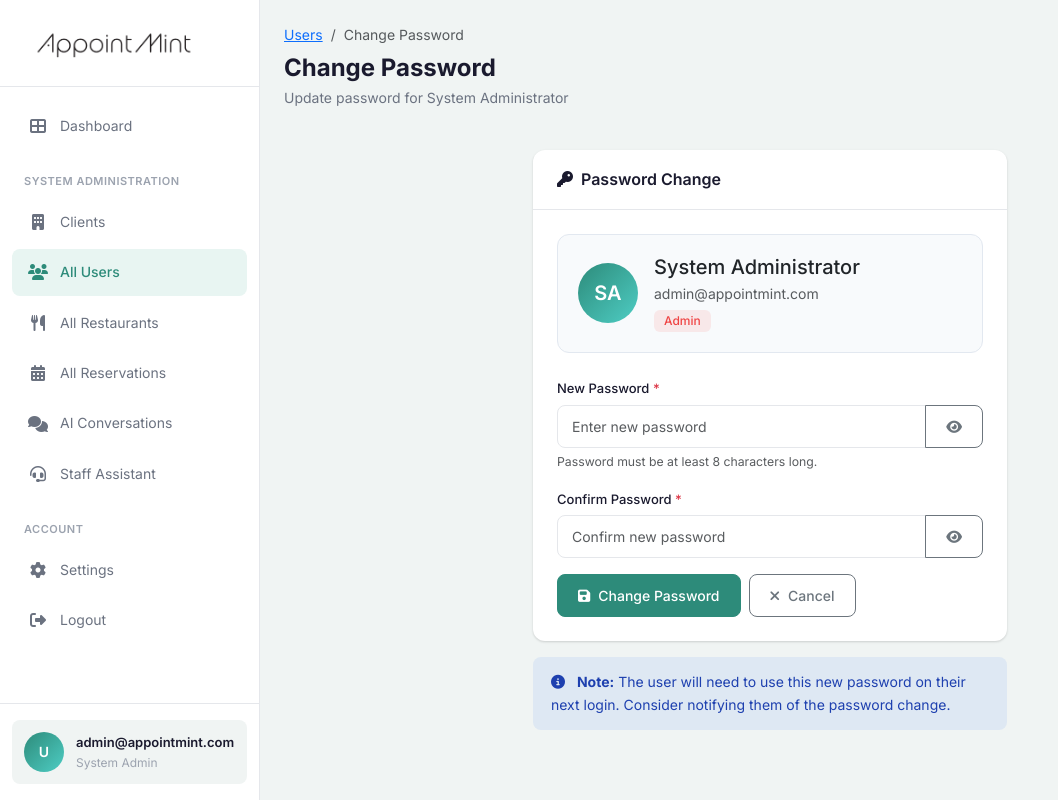
After one commit to janattavoccado/appointmint-saas, a Flask app: page /admin/users/1/change-password in a window 1280 px wide. The commit adds this page. Shown: the whole page, without its empty margins (0-1058 px from the left). Run offline with Flask 3, Linux system fonts and the light colour scheme; a user stored in the database is signed in; some libraries are stand-ins or nearby versions.

Commit message:
Add admin password change and user delete functionality

```diff
--- a/app/routes/admin.py
+++ b/app/routes/admin.py
@@ -324,6 +324,82 @@ def edit_user(id):
         return redirect(url_for('admin.users'))
 
     return render_template('admin/user_form.html', user=user, tenants=tenants)
+
+
+@admin_bp.route('/users/<int:id>/delete', methods=['POST'])
+@login_required
+@tenant_superuser_required
+def delete_user(id):
+    """Delete user"""
+    user = User.query.get_or_404(id)
+
+    # Check access
+    if not current_user.is_admin():
+        if user.tenant_id != current_user.tenant_id:
+            flash('Access denied.', 'error')
+            return redirect(url_for('admin.users'))
+        # Tenant superuser cannot delete admin users
+        if user.is_admin():
+            flash('Access denied. Cannot delete system administrator.', 'error')
+            return redirect(url_for('admin.users'))
+
+    # Cannot delete yourself
+    if user.id == current_user.id:
+        flash('You cannot delete your own account.', 'error')
+        return redirect(url_for('admin.users'))
+
+    db.session.delete(user)
+    db.session.commit()
+    flash(f'User {user.full_name} has been deleted.', 'success')
+    return redirect(url_for('admin.users'))
+
+
+# =============================================================================
+# PASSWORD MANAGEMENT
+# =============================================================================
+
+@admin_bp.route('/users/<int:id>/change-password', methods=['GET', 'POST'])
+@login_required
+@tenant_superuser_required
+def change_user_password(id):
+    """Change user password - dedicated route for password changes"""
+    user = User.query.get_or_404(id)
+
+    # Check access
+    if not current_user.is_admin():
+        if user.tenant_id != current_user.tenant_id:
+            flash('Access denied.', 'error')
+            return redirect(url_for('admin.users'))
+        # Tenant superuser cannot change admin passwords
+        if user.is_admin():
+            flash('Access denied. Cannot change system administrator password.', 'error')
+            return redirect(url_for('admin.users'))
+
+    if request.method == 'POST':
+        new_password = request.form.get('new_password')
+        confirm_password = request.form.get('confirm_password')
+
+        # Validate passwords
+        if not new_password:
+            flash('Please enter a new password.', 'error')
+            return render_template('admin/change_password.html', user=user)
+
+        if len(new_password) < 8:
+            flash('Password must be at least 8 characters long.', 'error')
+            return render_template('admin/change_password.html', user=user)
+
+        if new_password != confirm_password:
+            flash('Passwords do not match.', 'error')
+            return render_template('admin/change_password.html', user=user)
+
+        # Update password
+        user.set_password(new_password)
+        db.session.commit()
+
+        flash(f'Password for {user.full_name} ({user.email}) has been changed successfully!', 'success')
+        return redirect(url_for('admin.users'))
+
+    return render_template('admin/change_password.html', user=user)
 
 
 # =============================================================================
--- /dev/null
+++ b/app/templates/admin/change_password.html
@@ -0,0 +1,253 @@
+{% extends "admin/base.html" %}
+
+{% block title %}Change Password - {{ user.full_name }} - AppointMint{% endblock %}
+
+{% block admin_content %}
+<div class="page-header">
+    <div>
+        <nav aria-label="breadcrumb">
+            <ol class="breadcrumb mb-2">
+                <li class="breadcrumb-item"><a href="{{ url_for('admin.users') }}">Users</a></li>
+                <li class="breadcrumb-item active">Change Password</li>
+            </ol>
+        </nav>
+        <h1 class="page-title">Change Password</h1>
+        <p class="page-subtitle">Update password for {{ user.full_name }}</p>
+    </div>
+</div>
+
+<div class="row justify-content-center">
+    <div class="col-lg-6">
+        <div class="card">
+            <div class="card-header">
+                <h5 class="card-title mb-0">
+                    <i class="fas fa-key me-2"></i>Password Change
+                </h5>
+            </div>
+            <div class="card-body">
+                <!-- User Info -->
+                <div class="user-info-box mb-4">
+                    <div class="d-flex align-items-center gap-3">
+                        <div class="user-avatar large">
+                            {{ user.first_name[0]|upper }}{{ user.last_name[0]|upper }}
+                        </div>
+                        <div>
+                            <h5 class="mb-1">{{ user.full_name }}</h5>
+                            <p class="text-muted mb-1">{{ user.email }}</p>
+                            <span class="badge bg-{{ 'danger' if user.role == 'admin' else 'primary' if user.role == 'tenant_superuser' else 'secondary' }}">
+                                {{ user.role|replace('_', ' ')|title }}
+                            </span>
+                            {% if user.tenant %}
+                            <span class="badge bg-info ms-1">{{ user.tenant.name }}</span>
+                            {% endif %}
+                        </div>
+                    </div>
+                </div>
+
+                <form method="POST" id="passwordForm">
+                    <div class="mb-3">
+                        <label for="new_password" class="form-label">New Password <span class="text-danger">*</span></label>
+                        <div class="input-group">
+                            <input type="password" class="form-control" id="new_password" name="new_password"
+                                   required minlength="8" placeholder="Enter new password">
+                            <button class="btn btn-outline-secondary" type="button" onclick="togglePassword('new_password')">
+                                <i class="fas fa-eye" id="new_password_icon"></i>
+                            </button>
+                        </div>
+                        <div class="form-text">Password must be at least 8 characters long.</div>
+                    </div>
+
+                    <div class="mb-3">
+                        <label for="confirm_password" class="form-label">Confirm Password <span class="text-danger">*</span></label>
+                        <div class="input-group">
+                            <input type="password" class="form-control" id="confirm_password" name="confirm_password"
+                                   required minlength="8" placeholder="Confirm new password">
+                            <button class="btn btn-outline-secondary" type="button" onclick="togglePassword('confirm_password')">
+                                <i class="fas fa-eye" id="confirm_password_icon"></i>
+                            </button>
+                        </div>
+                    </div>
+
+                    <!-- Password Strength Indicator -->
+                    <div class="password-strength mb-4" id="passwordStrength" style="display: none;">
+                        <div class="progress" style="height: 5px;">
+                            <div class="progress-bar" id="strengthBar" role="progressbar" style="width: 0%"></div>
+                        </div>
+                        <small class="text-muted" id="strengthText">Password strength: </small>
+                    </div>
+
+                    <!-- Password Match Indicator -->
+                    <div class="password-match mb-4" id="passwordMatch" style="display: none;">
+                        <small id="matchText"></small>
+                    </div>
+
+                    <div class="d-flex gap-2">
+                        <button type="submit" class="btn btn-primary" id="submitBtn">
+                            <i class="fas fa-save me-2"></i>Change Password
+                        </button>
+                        <a href="{{ url_for('admin.users') }}" class="btn btn-outline-secondary">
+                            <i class="fas fa-times me-2"></i>Cancel
+                        </a>
+                    </div>
+                </form>
+            </div>
+        </div>
+
+        <!-- Security Note -->
+        <div class="alert alert-info mt-3">
+            <i class="fas fa-info-circle me-2"></i>
+            <strong>Note:</strong> The user will need to use this new password on their next login.
+            Consider notifying them of the password change.
+        </div>
+    </div>
+</div>
+
+<style>
+.user-info-box {
+    background: #f8fafc;
+    border: 1px solid #e2e8f0;
+    border-radius: 12px;
+    padding: 1.25rem;
+}
+
+.user-avatar.large {
+    width: 60px;
+    height: 60px;
+    font-size: 1.25rem;
+    background: linear-gradient(135deg, #2D8B7A, #4ECDC4);
+    color: white;
+    border-radius: 50%;
+    display: flex;
+    align-items: center;
+    justify-content: center;
+    font-weight: 600;
+}
+
+.password-strength .progress-bar {
+    transition: width 0.3s, background-color 0.3s;
+}
+
+.password-match .text-success {
+    color: #10b981 !important;
+}
+
+.password-match .text-danger {
+    color: #ef4444 !important;
+}
+</style>
+
+<script>
+function togglePassword(fieldId) {
+    const field = document.getElementById(fieldId);
+    const icon = document.getElementById(fieldId + '_icon');
+
+    if (field.type === 'password') {
+        field.type = 'text';
+        icon.classList.remove('fa-eye');
+        icon.classList.add('fa-eye-slash');
+    } else {
+        field.type = 'password';
+        icon.classList.remove('fa-eye-slash');
+        icon.classList.add('fa-eye');
+    }
+}
+
+// Password strength checker
+document.getElementById('new_password').addEventListener('input', function() {
+    const password = this.value;
+    const strengthDiv = document.getElementById('passwordStrength');
+    const strengthBar = document.getElementById('strengthBar');
+    const strengthText = document.getElementById('strengthText');
+
+    if (password.length === 0) {
+        strengthDiv.style.display = 'none';
+        return;
+    }
+
+    strengthDiv.style.display = 'block';
+
+    let strength = 0;
+    let label = '';
+
+    // Length check
+    if (password.length >= 8) strength += 25;
+    if (password.length >= 12) strength += 15;
+
+    // Lowercase check
+    if (/[a-z]/.test(password)) strength += 15;
+
+    // Uppercase check
+    if (/[A-Z]/.test(password)) strength += 15;
+
+    // Number check
+    if (/[0-9]/.test(password)) strength += 15;
+
+    // Special character check
+    if (/[^a-zA-Z0-9]/.test(password)) strength += 15;
+
+    // Set color and label
+    if (strength < 30) {
+        strengthBar.style.backgroundColor = '#ef4444';
+        label = 'Weak';
+    } else if (strength < 60) {
+        strengthBar.style.backgroundColor = '#f59e0b';
+        label = 'Fair';
+    } else if (strength < 80) {
+        strengthBar.style.backgroundColor = '#10b981';
+        label = 'Good';
+    } else {
+        strengthBar.style.backgroundColor = '#059669';
+        label = 'Strong';
+    }
+
+    strengthBar.style.width = Math.min(strength, 100) + '%';
+    strengthText.textContent = 'Password strength: ' + label;
+
+    // Check match
+    checkPasswordMatch();
+});
+
+// Password match checker
+document.getElementById('confirm_password').addEventListener('input', checkPasswordMatch);
+
+function checkPasswordMatch() {
+    const password = document.getElementById('new_password').value;
+    const confirm = document.getElementById('confirm_password').value;
+    const matchDiv = document.getElementById('passwordMatch');
+    const matchText = document.getElementById('matchText');
+
+    if (confirm.length === 0) {
+        matchDiv.style.display = 'none';
+        return;
+    }
+
+    matchDiv.style.display = 'block';
+
+    if (password === confirm) {
+        matchText.innerHTML = '<i class="fas fa-check-circle me-1"></i>Passwords match';
+        matchText.className = 'text-success';
+    } else {
+        matchText.innerHTML = '<i class="fas fa-times-circle me-1"></i>Passwords do not match';
+        matchText.className = 'text-danger';
+    }
+}
+
+// Form validation
+document.getElementById('passwordForm').addEventListener('submit', function(e) {
+    const password = document.getElementById('new_password').value;
+    const confirm = document.getElementById('confirm_password').value;
+
+    if (password !== confirm) {
+        e.preventDefault();
+        alert('Passwords do not match!');
+        return false;
+    }
+
+    if (password.length < 8) {
+        e.preventDefault();
+        alert('Password must be at least 8 characters long!');
+        return false;
+    }
+});
+</script>
+{% endblock %}
```
Also changed, not shown: app/templates/admin/users.html (+96 -123 lines).
